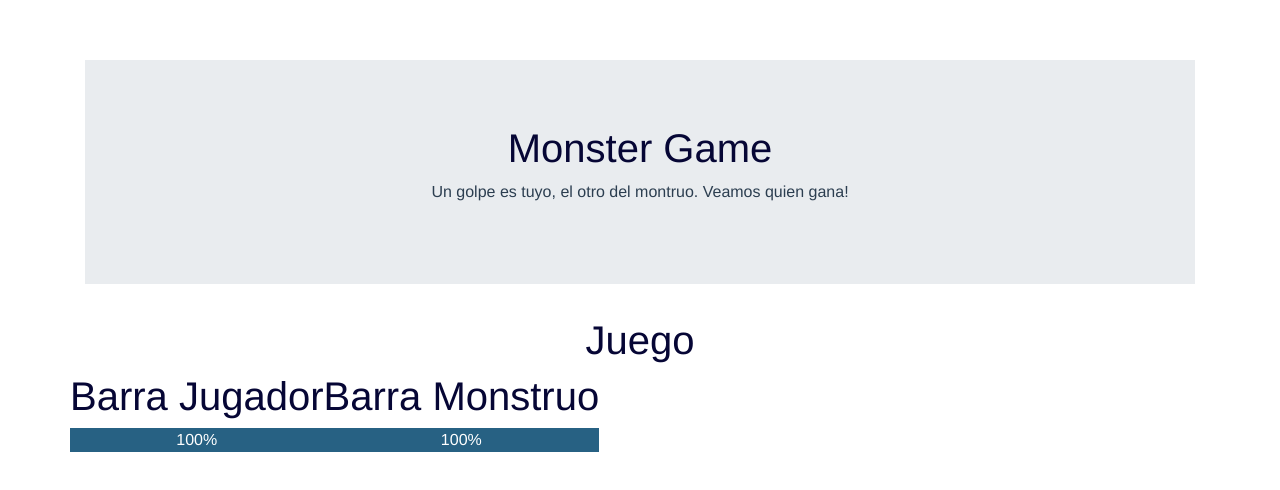
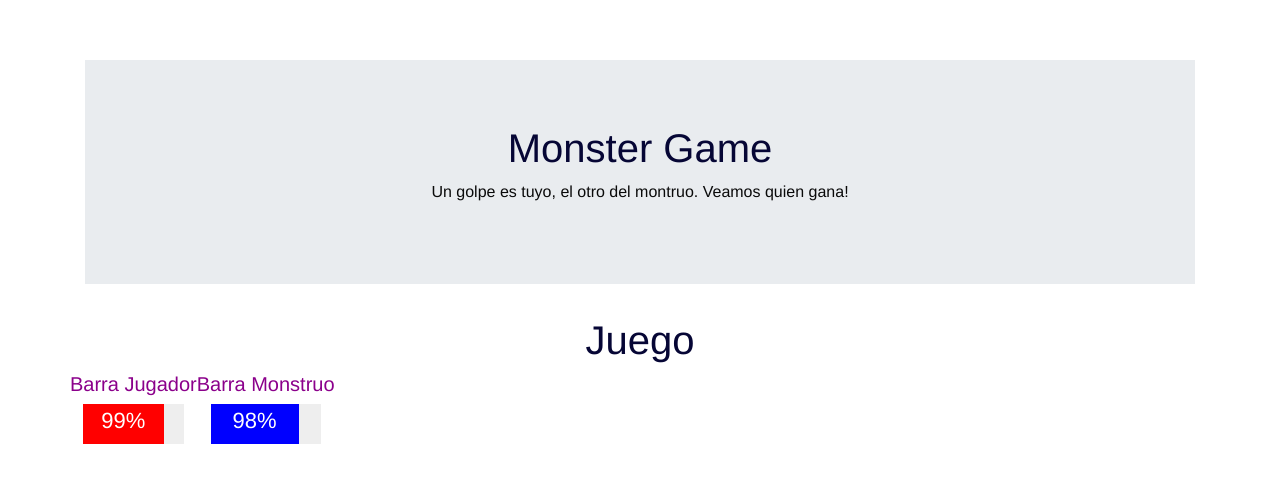
Before and after one commit to jaurenacamila/monster-game-cli, a Vue app: page / in a window 1280 px wide. Shown: the top 490 px of the page. Built offline with nearby package versions, Linux system fonts and the light colour scheme.

Commit message:
se inserto el codigo del proyecto cdn

```diff
--- a/src/App.vue
+++ b/src/App.vue
@@ -2,20 +2,19 @@
   <div id="app" class="container">
     <div class="jumbotron jumbotron-fluid">
       <div class="container-fluid">
-          <h1>Monster Game</h1>
-          <p>Un golpe es tuyo, el otro del montruo. Veamos quien gana!</p>
+        <h1>Monster Game</h1>
+        <p>Un golpe es tuyo, el otro del montruo. Veamos quien gana!</p>
       </div>
     </div>
 
     <Juego />
+
     <div class="row">
-      <div class="div">
-    <Barra nombreBarra="Barra Jugador" />
+      <Barra nombreBarra="Barra Jugador" color=red salud=99 />
+      <Barra nombreBarra="Barra Monstruo" color=blue salud=98 />
     </div>
-    <div class="div">
-    <Barra nombreBarra="Barra Monstruo"/>
-    </div>
-    </div>
+
+
 
 
   </div>
@@ -41,7 +40,7 @@ export default {
   -webkit-font-smoothing: antialiased;
   -moz-osx-font-smoothing: grayscale;
   text-align: center;
-  color: #2c3e50;
+  color: #0a0a0a;
   margin-top: 60px;
 }
 
--- a/src/components/Barra.vue
+++ b/src/components/Barra.vue
@@ -1,13 +1,11 @@
 <template>
-
   <section class="src-components-barra">
-    <h1>{{nombreBarra}}</h1>
-
-            <h1 class="text-center"><i class="fas fa-grin fa-2x"></i></h1>
+    <h5>{{nombreBarra}}</h5>
+             <h1 class="text-center"><i :class="['fas', icono, 'fa-2x']"></i></h1>
             <div class="curarthbar">
                 <div class="curarthbar text-center"
-                style="background-color:rgb(39, 97, 131); margin: 0; color: white;" :style="{width: saludJugador + '%'}">
-                    {{ getSalud(saludJugador) }}
+                :style="{'background-color':color , 'margin': 0, 'color': 'white', width: getSalud(salud) + '%'}">
+                    {{ getSalud(salud) }}
                 </div>
             </div>
 
@@ -19,21 +17,29 @@
 
   export default  {
     name: 'src-components-barra',
-    props: ['nombreBarra'],
+   // props: ['nombreBarra' , 'color', 'icono', 'salud'],
+
+   props: {
+     nombreBarra:String,
+     color:String,
+     icono:String,
+     salud:Number
+   },
     mounted () {
 
     },
     data () {
       return {
-        saludJugador: 100,
 
       }
     },
+
     methods: {
       getSalud(salud) {
             return `${salud}%`
       },
     },
+
     computed: {
 
     }
@@ -46,4 +52,20 @@
   .src-components-barra {
 
   }
+  h5 {
+    color:darkmagenta
+  }
+
+  .text-center {
+    text-align: center;
+}
+  .curarthbar {
+    width: 80%;
+    height: 40px;
+    background-color: #eee;
+    margin: auto;
+    transition: width 500ms;
+    font-size: 22px;
+}
+
 </style>
--- a/src/components/Juego.vue
+++ b/src/components/Juego.vue
@@ -2,6 +2,7 @@
 
   <section class="src-components-juego">
     <h1>Juego</h1>
+
   </section>
 
 </template>
@@ -16,22 +17,212 @@
     },
     data () {
       return {
+         hayUnaPartidaEnJuego: false,
+         esJugador: false,
+        rangoAtaque: [3, 10],
+        rangoAtaqueEspecial: [10, 20],
+        rangoAtaqueDelMonstruo: [5, 12],
 
       }
     },
     methods: {
+       getSalud(salud) {
+            return `${salud}%`
+        },
+        empezarPartida: function () {
+            this.hayUnaPartidaEnJuego = true;
+            this.saludJugador = 100;
+            this.saludMonstruo = 100;
+            this.turnos = [];
+        },
+        atacar: function () {
+            var heridas = this.calcularHeridas(this.rangoAtaque);
+            this.saludMonstruo -= heridas;
+            this.turnos.unshift({
+                esJugador: true,
+                text: 'El jugador golpea por: ' + heridas
+            });
+            if (this.verificarGanador()){
+                return;
+            }
+            this.ataqueDelMonstruo();
+        },
+
+        ataqueEspecial: function () {
+            var heridas = this.calcularHeridas(this.rangoAtaqueEspecial);
+            this.saludMonstruo -= heridas;
+            this.turnos.unshift({
+                esJugador: true,
+                text: 'El jugador golpea por: ' + heridas
+            });
+            if (this.verificarGanador()){
+                return;
+            }
+            this.ataqueDelMonstruo();
+        },
+
+        curar: function () {
+            if(this.saludJugador <= 90){
+                this.saludJugador += 10;
+            }else {
+                this.saludJugador = 100;
+            }
+            this.turnos.unshift({
+                esJugador: true,
+                text: 'El jugador está sanando +10 '
+            });
+            this.ataqueDelMonstruo();
+        },
+
+        terminarPartida: function () {
+            this.hayUnaPartidaEnJuego = false;
+            this.turnos = [];
+        },
+
+        ataqueDelMonstruo: function () {
+            var heridas = this.calcularHeridas(this.rangoAtaqueDelMonstruo);
+            this.saludJugador -= heridas;
+            this.turnos.unshift({
+                esJugador: false,
+                text: 'El monstruo golpea por: ' + heridas
+            });
+            this.verificarGanador();
+        },
+
+        calcularHeridas: function (rango) {
+            let min = rango[0];
+            let max = rango[1];
+            return Math.max(Math.floor(Math.random()* max) + 1, min);
+        },
+
+        verificarGanador: function () {
+            if (this.saludMonstruo <= 0){
+                if (confirm("Ganaste esta partida. Querés jugar de nuevo?")){
+                    this.empezarPartida();
+                }else {
+                    this.empezarPartida = false;
+                }
+                return true;
+            }else if(this.saludJugador<=0){
+                if(confirm("Perdiste! Querés jugar de nuevo?")){
+                    this.empezarPartida();
+                }else{
+                    this.empezarPartida = false;
+                }
+                return true;
+            }
+            return false;
+        },
+         cssEvento(turno) {
+            //Este return de un objeto es prque vue asi lo requiere, pero ponerlo acá queda mucho mas entendible en el codigo HTML.
+            return {
+                'player-turno': turno.esJugador,
+                'monster-turno': !turno.esJugador
+            }
+    },
 
     },
     computed: {
 
     }
 }
-
-
 </script>
 
 <style scoped lang="css">
   .src-components-juego {
 
   }
+
+  .text-center {
+    text-align: center;
+}
+
+.controls, .log {
+    margin-top: 30px;
+    text-align: center;
+    padding: 10px;
+    border: 1px solid #ccc;
+    box-shadow: 0px 3px 6px #ccc;
+}
+
+.turno {
+    margin-top: 20px;
+    margin-bottom: 20px;
+    font-weight: bold;
+    font-size: 22px;
+}
+
+.log ul {
+    list-style: none;
+    font-weight: bold;
+    text-transform: uppercase;
+
+}
+
+.log ul li {
+    margin: 5px;
+    text-align: center;
+    padding:5px;
+
+}
+
+.log ul .player-turno {
+    color: rgb(39, 97, 131);
+    background-color: #b3beff;
+}
+
+.log ul .monster-turno {
+    text-align: center;
+    color:rgb(206, 98, 165);
+    background-color:#ffc0c1;
+
+}
+
+button {
+    font-size: 20px;
+    background-color: #c5ccc6;
+    padding: 12px;
+    box-shadow: 0 1px 1px black;
+    margin: 10px;
+}
+
+#empezar-partida {
+    background-color: #c5ccc6;
+}
+
+#empezar-partida:hover {
+    background-color: #a5a7a5;
+}
+
+#atacar {
+    background-color: #c5ccc6;
+}
+
+#atacar:hover {
+    background-color: #a5a7a5;
+}
+
+#ataque-especial {
+    background-color: #c5ccc6;
+}
+
+#ataque-especial:hover {
+    background-color: #a5a7a5;
+}
+
+#curar {
+    background-color: #c5ccc6;
+}
+
+#curar:hover {
+    background-color: #a5a7a5;
+}
+
+#rendirse {
+    background-color: #c5ccc6;
+}
+
+#rendirse:hover {
+    background-color: #a5a7a5;
+}
 </style>
```
Also changed, not shown: src/components/Botones.vue (+18 -3 lines), src/components/Logs.vue (+10 -1 lines).
